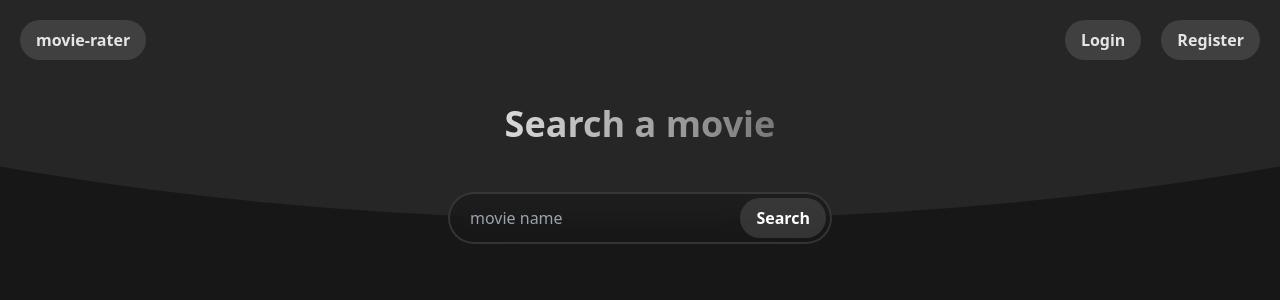
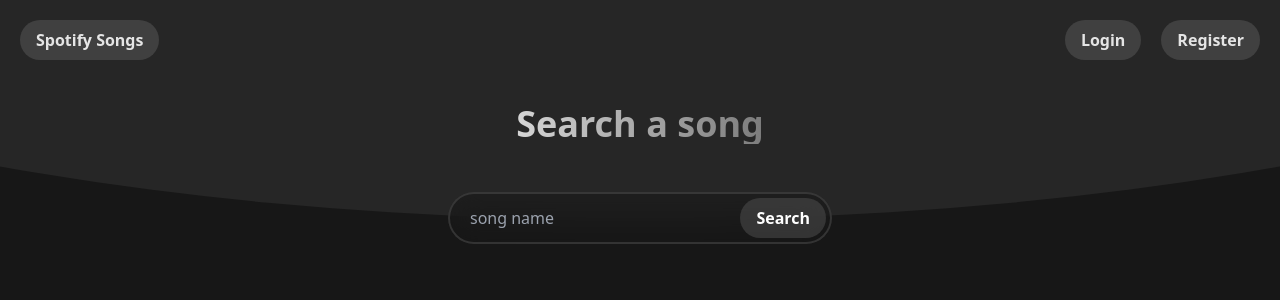
Before and after one commit to mcpolandm/388J_final, a Flask app: page / in a window 1280 px wide; the page is wider, and only the part inside the window is pictured. Shown: the top 300 px of that part. Run offline with Flask 2, Linux system fonts and the light colour scheme; style sheets or scripts are compiled from the project's sources; some libraries are stand-ins or nearby versions.

Commit message:
movie -> song

```diff
--- a/p4/flask_app/templates/base.html
+++ b/p4/flask_app/templates/base.html
@@ -9,7 +9,7 @@
     {% if title %}
         <title>{{ title }}</title>
     {% else %}
-        <title>Movie Reviews</title>
+        <title>Spotify Song Database</title>
     {% endif %}
 </head>
 <body>
--- a/p4/flask_app/templates/header.html
+++ b/p4/flask_app/templates/header.html
@@ -1,7 +1,7 @@
 {% extends "base.html" %} {% block header %}
 <nav class="navbar flex w-full justify-between z-40">
     <a class="m-5 navlink" href="{{ url_for('movies.index') }}">
-        <span class="hidden sm:block">movie-rater</span>
+        <span class="hidden sm:block">Spotify Songs</span>
         <span class="block sm:hidden">Home</span>
     </a>
     {% if current_user.is_authenticated %}
--- a/p4/flask_app/templates/index.html
+++ b/p4/flask_app/templates/index.html
@@ -1,10 +1,10 @@
 {% extends "header.html" %} {% block content %}
 <div class="main-container">
   <div class="decoration-main-container"><div class="decoration-main"></div></div>
-  <h2 class="main-title"> Search a movie </h2>
+  <h2 class="main-title"> Search a song </h2>
   <form class="searchbar" action="/" method="POST">
     {{ form.csrf_token }}
-    {{ form.search_query(class="form-control", placeholder="movie name") }}
+    {{ form.search_query(class="form-control", placeholder="song name") }}
 
     {% if form.search_query.errors %}
       <div class="error" role="alert">
```
